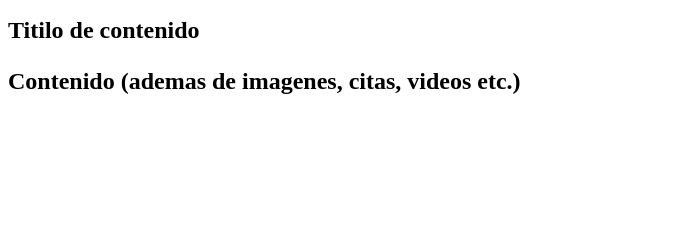
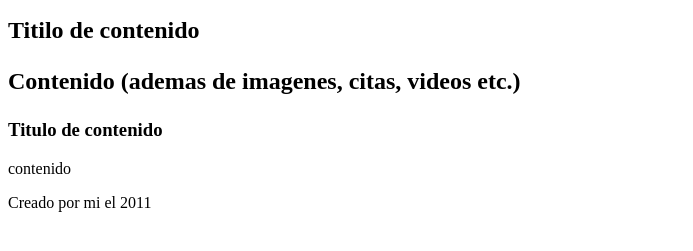
Before and after one commit to igorBuergo/pruebas, a plain HTML site: page index.html in a window 1280 px wide. Shown: the part 101-352 px from the top of the page, without its empty margins (0-693 px from the left). Drawn offline with Linux system fonts and the light colour scheme.

Commit message:
1er commit de rama tester

```diff
--- a/index.html
+++ b/index.html
@@ -14,5 +14,12 @@
                     <p> Contenido (ademas de imagenes, citas, videos etc.) </p>
                 </article>
             </section>
+         <aside>
+            <h3>Titulo de contenido</h3>
+            <p>contenido</p>
+        </aside>
+        <footer>
+          Creado por mi el 2011
+        </footer>
     </body>
 </html>
```
